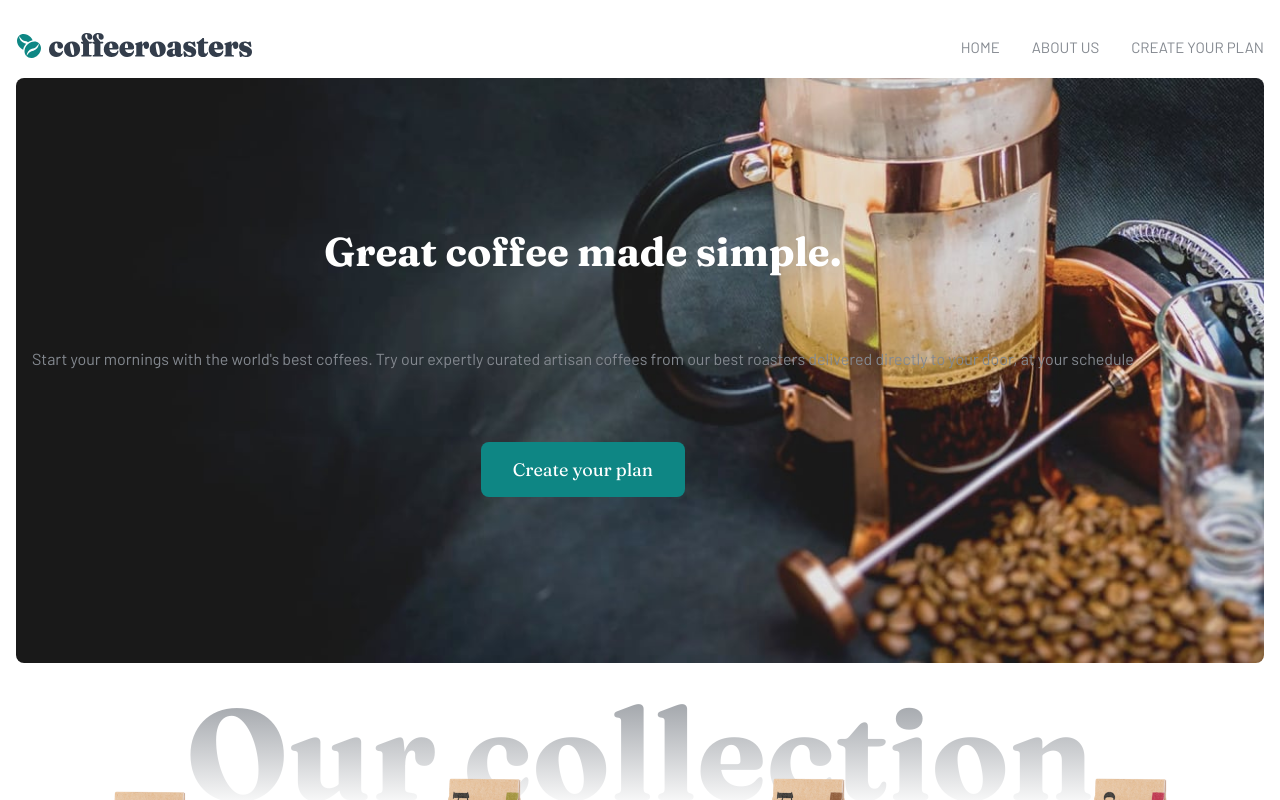
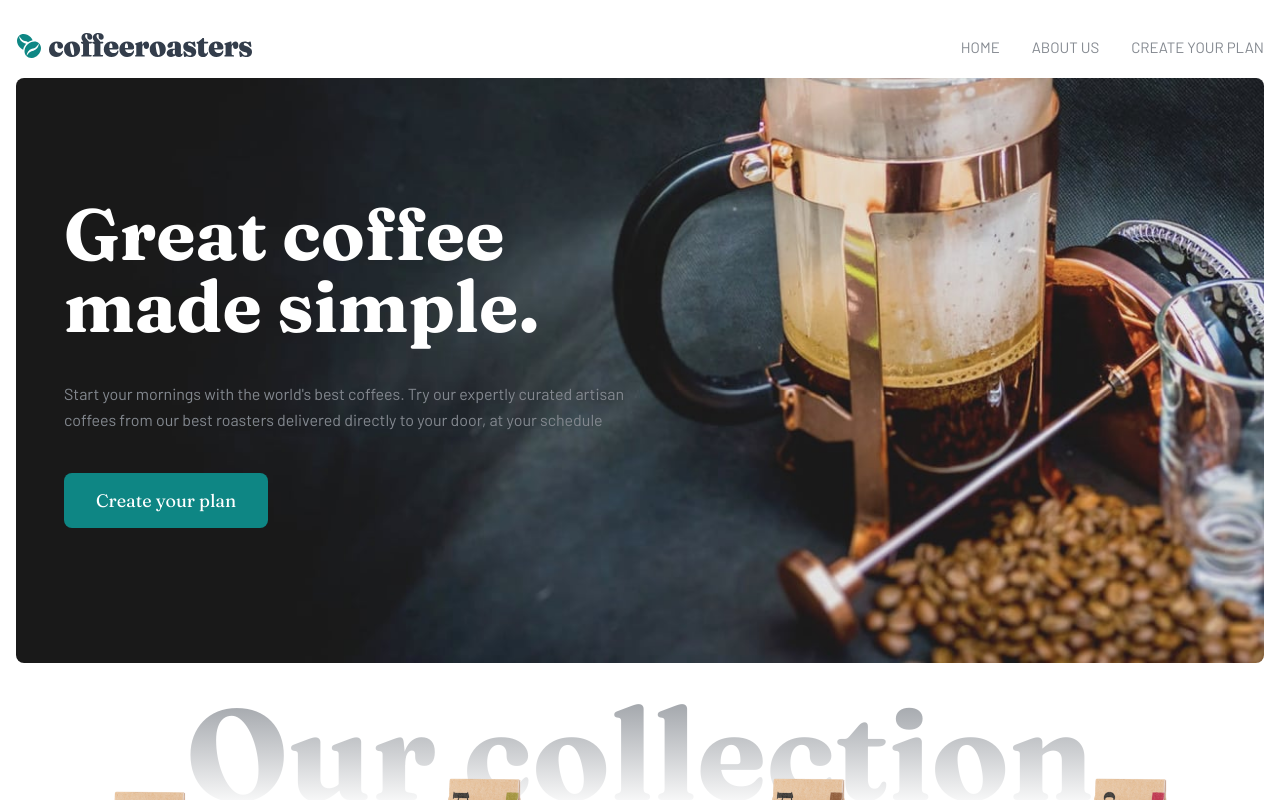
Before and after one commit to mbaxendale22/fem_coffee_roaster_subs, a Next.js app: page / in a window 1280 px wide. Shown: the top 800 px of the page. Built offline with nearby package versions, Linux system fonts and the light colour scheme.

Commit message:
responsive header image

```diff
--- a/app/components/pageHeader/PageHeader.tsx
+++ b/app/components/pageHeader/PageHeader.tsx
@@ -34,7 +34,7 @@ export default function PageHeader(props: Props) {
             <picture>
                 <source
                     srcSet={hero_img_mobile}
-                    media="(max-width: 400px)"
+                    media="(max-width: 500px)"
                 ></source>
                 <source
                     srcSet={hero_img_tablet}
--- a/app/components/pageHeader/pageHeader.module.css
+++ b/app/components/pageHeader/pageHeader.module.css
@@ -18,3 +18,22 @@
     text-align: center;
     height: 75%;
 }
+
+@media (min-width: 768px) {
+    .textWrapper {
+        width: 50%;
+        text-align: left;
+        align-items: flex-start;
+    }
+}
+
+@media (min-width: 1200px) {
+    .textWrapper {
+        left: 2rem;
+    }
+    .textWrapper h2 {
+        font-size: 72px;
+        line-height: 72px;
+        font-weight: 700;
+    }
+}
```
